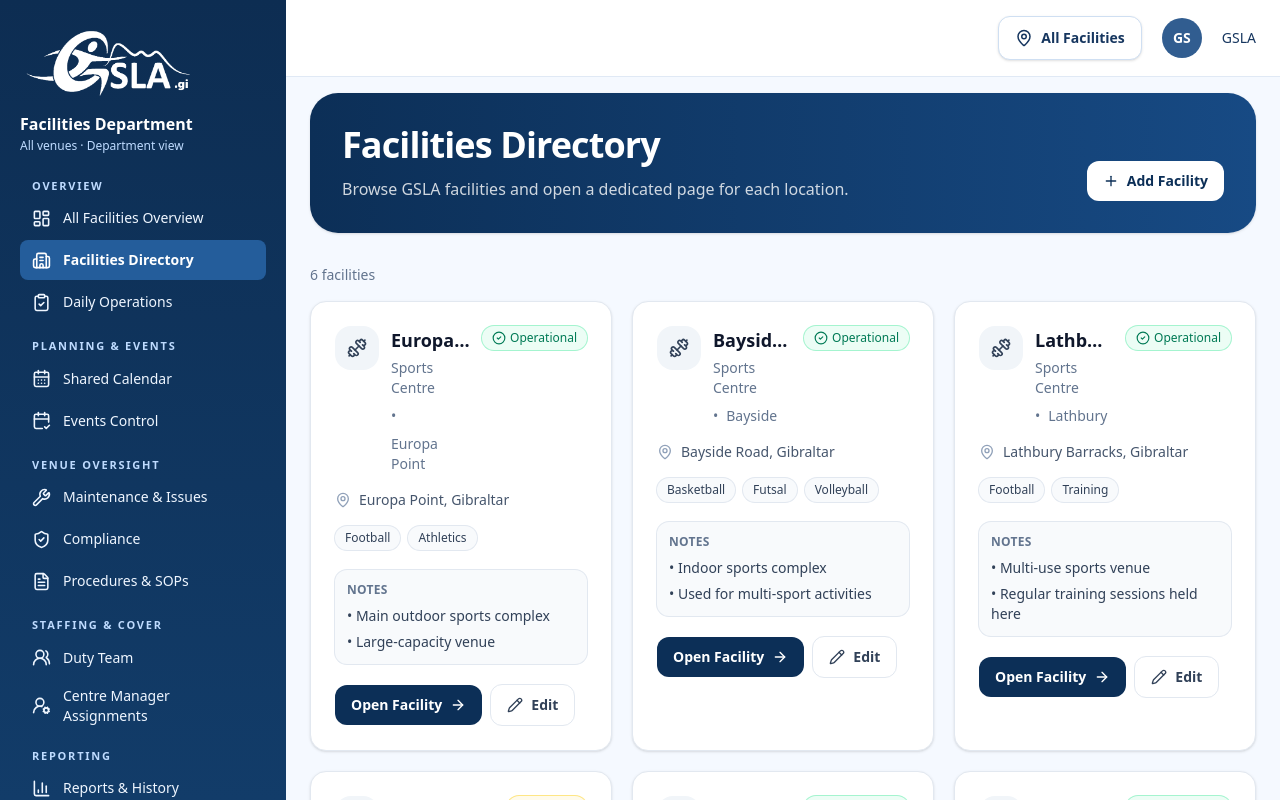
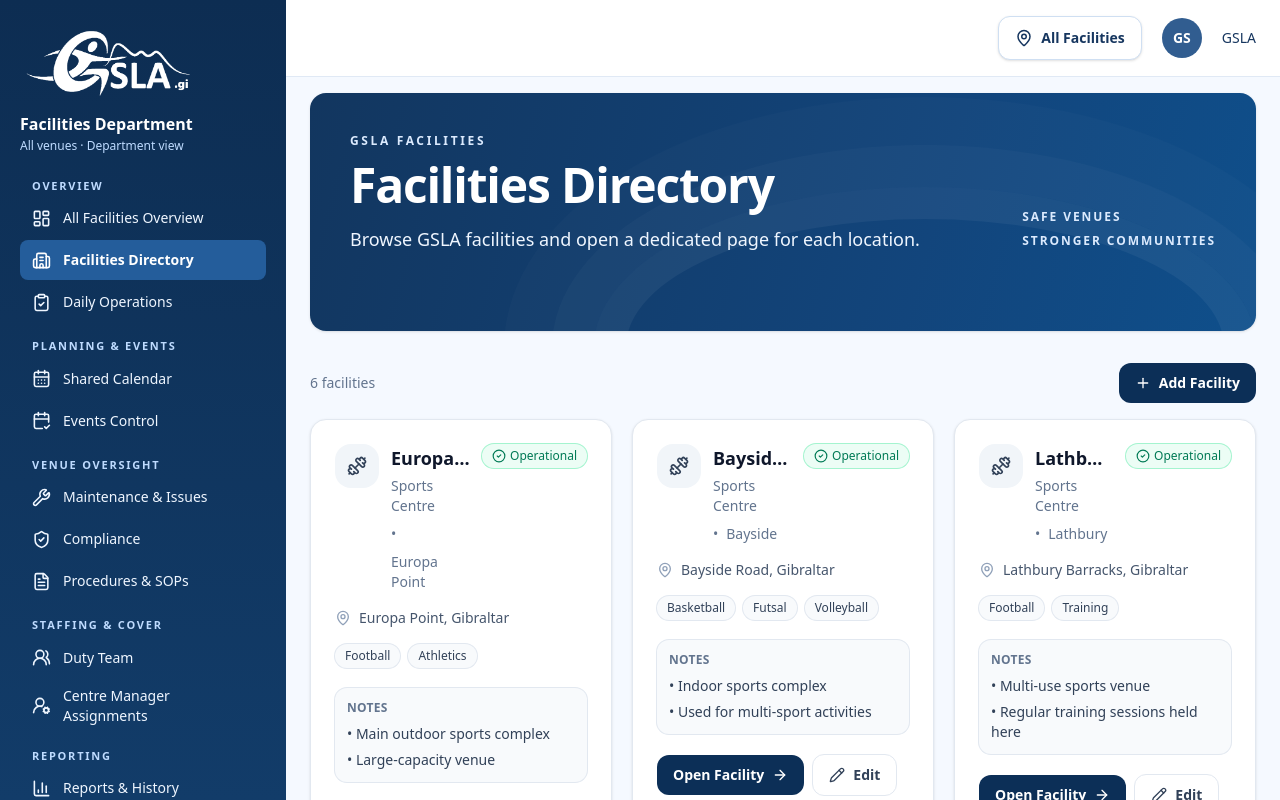
Before and after one commit to gibfesta/gsla-new-sdu, a Next.js app: page /facilities/facilities in a window 1280 px wide. Shown: the top 800 px of the page. Built offline with nearby package versions, Linux system fonts and the light colour scheme.

Commit message:
Standardise Facilities department banners

```diff
--- a/app/facilities/dashboard/page.tsx
+++ b/app/facilities/dashboard/page.tsx
@@ -1,5 +1,6 @@
 import Link from "next/link";
 import { ArrowRight, Building2, Info } from "lucide-react";
+import FacilitiesDepartmentBanner from "@/components/facilities/FacilitiesDepartmentBanner";
 
 // Matches the demonstration venues in the current Facilities Directory.
 // Replace this together with that directory when live venue data is connected.
@@ -15,17 +16,7 @@
 export default function FacilitiesDashboard() {
   return (
     <div className="space-y-4 text-[#112d56]">
-      <section className="relative overflow-hidden rounded-2xl bg-[linear-gradient(105deg,#12365f_0%,#12457c_65%,#0f4f8b_100%)] px-7 py-9 text-white shadow-sm sm:px-10 sm:py-10">
-        <div aria-hidden="true" className="pointer-events-none absolute -bottom-44 right-0 h-80 w-[70%] rounded-[50%] border-[32px] border-white/5 shadow-[0_0_0_42px_rgba(255,255,255,0.025),0_0_0_90px_rgba(255,255,255,0.015)]" />
-        <div className="relative flex flex-wrap items-end justify-between gap-8">
-          <div>
-            <p className="text-xs font-bold uppercase tracking-[0.22em] text-blue-100">GSLA Facilities</p>
-            <h1 className="mt-3 text-3xl font-extrabold tracking-tight sm:text-5xl">Facilities Overview</h1>
-            <p className="mt-4 max-w-2xl text-base leading-7 text-blue-50 sm:text-lg">Monitor all GSLA venues at a glance. Less typing, faster navigation, more time in venues.</p>
-          </div>
-          <p className="text-xs font-semibold uppercase leading-6 tracking-[0.16em] text-blue-100">Safe venues<br />Stronger communities</p>
-        </div>
-      </section>
+      <FacilitiesDepartmentBanner title="Facilities Overview" description="Monitor all GSLA venues at a glance. Less typing, faster navigation, more time in venues." />
 
       <section className="overflow-hidden rounded-2xl border border-[#d5e4f6] bg-white p-4 shadow-sm sm:p-5" aria-labelledby="venues-heading">
           <div className="flex flex-wrap items-start justify-between gap-3">
--- a/app/facilities/duty-team/page.tsx
+++ b/app/facilities/duty-team/page.tsx
@@ -1,13 +1,10 @@
 import { CalendarDays, Info, ShieldCheck, UsersRound } from "lucide-react";
+import FacilitiesDepartmentBanner from "@/components/facilities/FacilitiesDepartmentBanner";
 
 export default function DutyTeamPage() {
   return (
     <div className="space-y-4 text-[#112d56]">
-      <section className="rounded-2xl bg-[linear-gradient(105deg,#12365f_0%,#12457c_65%,#0f4f8b_100%)] px-7 py-9 text-white shadow-sm sm:px-9">
-        <p className="text-xs font-bold uppercase tracking-[0.22em] text-blue-100">GSLA Facilities · Staffing & Cover</p>
-        <h1 className="mt-3 text-3xl font-extrabold sm:text-4xl">Duty Team</h1>
-        <p className="mt-3 max-w-3xl text-blue-50">Select the people on duty for Shift Black, Shift Grey and Shift White.</p>
-      </section>
+      <FacilitiesDepartmentBanner title="Duty Team" description="Select the people on duty for Shift Black, Shift Grey and Shift White." />
 
       <div className="flex items-start gap-3 rounded-xl border border-[#cce2fc] bg-[#eef6ff] px-4 py-3 text-sm leading-6 text-[#35557f]"><Info size={18} className="mt-1 shrink-0 text-[#155ca7]" aria-hidden="true" /><p><strong>Page preview.</strong> Staff records and the duty rota are not connected. No shift staff have been selected and no assignments can be saved yet.</p></div>
 
--- a/app/facilities/events/[eventId]/archive/page.tsx
+++ b/app/facilities/events/[eventId]/archive/page.tsx
@@ -2,6 +2,7 @@
 import { notFound } from "next/navigation";
 import { Archive, ArrowLeft, Info } from "lucide-react";
 import { eventExamples } from "@/components/facilities/eventExamples";
+import FacilitiesDepartmentBanner from "@/components/facilities/FacilitiesDepartmentBanner";
 
 export default async function ArchiveFacilitiesEventPage({ params }: { params: Promise<{ eventId: string }> }) {
   const { eventId } = await params;
@@ -9,7 +10,7 @@
   if (!event) notFound();
   return (
     <div className="space-y-4 text-[#112d56]">
-      <section className="rounded-2xl bg-[linear-gradient(105deg,#12365f_0%,#12457c_65%,#0f4f8b_100%)] px-7 py-9 text-white shadow-sm sm:px-9"><p className="text-xs font-bold uppercase tracking-[0.22em] text-blue-100">GSLA Facilities · Events Control</p><h1 className="mt-3 text-3xl font-extrabold sm:text-4xl">Archive Event</h1><p className="mt-3 max-w-2xl text-blue-50">Review the record before it is removed from the active event register.</p></section>
+      <FacilitiesDepartmentBanner title="Archive Event" description="Review the record before it is removed from the active event register." />
       <section className="rounded-2xl border border-[#d5e4f6] bg-white p-6 shadow-sm" aria-labelledby="archive-heading">
         <div className="flex items-start gap-3"><Archive size={25} className="mt-1 shrink-0 text-[#155ca7]" aria-hidden="true" /><div><h2 id="archive-heading" className="text-xl font-bold">{event.name}</h2><p className="mt-1 text-sm text-[#60799f]">{event.venue} · {event.date} · {event.status}</p></div></div>
         <p className="mt-5 flex items-start gap-2 rounded-xl border border-[#cce2fc] bg-[#eef6ff] px-4 py-3 text-sm leading-6 text-[#35557f]"><Info size={18} className="mt-1 shrink-0 text-[#155ca7]" aria-hidden="true" />Archiving should retain the record for audit and allow an authorised user to restore it. This is a prototype: nothing will be archived until storage and permissions are connected.</p>
--- a/app/facilities/facilities/page.tsx
+++ b/app/facilities/facilities/page.tsx
@@ -2,6 +2,7 @@
 
 import { useRouter } from "next/navigation";
 import { Card, CardContent } from "@/components/ui/card";
+import FacilitiesDepartmentBanner from "@/components/facilities/FacilitiesDepartmentBanner";
 import {
   Plus,
   MapPin,
@@ -146,36 +147,12 @@
 
   return (
     <div className="space-y-8">
-      <section className="overflow-hidden rounded-[28px] bg-gradient-to-r from-[#0C2F57] to-[#174A84] text-white shadow-sm">
-        <div className="flex flex-col gap-6 px-6 py-8 md:flex-row md:items-end md:justify-between md:px-8">
-          <div className="max-w-2xl">
-            <h1 className="text-3xl font-extrabold tracking-tight md:text-4xl">
-              Facilities Directory
-            </h1>
-            <p className="mt-3 text-sm leading-6 text-white/80 md:text-base">
-              Browse GSLA facilities and open a dedicated page for each location.
-            </p>
-          </div>
-
-          <div className="flex flex-wrap gap-3">
-            <button
-              onClick={() => router.push("/facilities/facilities/new")}
-              className="inline-flex items-center gap-2 rounded-xl bg-white px-4 py-2.5 text-sm font-semibold text-[#0C2F57] transition hover:brightness-95"
-            >
-              <Plus size={16} />
-              Add Facility
-            </button>
-          </div>
-        </div>
-      </section>
+      <FacilitiesDepartmentBanner title="Facilities Directory" description="Browse GSLA facilities and open a dedicated page for each location." />
 
       <section>
-        <div className="mb-4 flex items-center justify-between">
-          <div>
-            <p className="text-sm text-slate-500">
-              {MOCK_FACILITIES.length} facilities
-            </p>
-          </div>
+        <div className="mb-4 flex flex-wrap items-center justify-between gap-3">
+          <p className="text-sm text-slate-500">{MOCK_FACILITIES.length} facilities</p>
+          <button onClick={() => router.push("/facilities/facilities/new")} className="inline-flex items-center gap-2 rounded-xl bg-[#0C2F57] px-4 py-2.5 text-sm font-semibold text-white transition hover:brightness-110"><Plus size={16} aria-hidden="true" />Add Facility</button>
         </div>
 
           <div className="grid grid-cols-1 gap-5 md:grid-cols-2 xl:grid-cols-3">
--- /dev/null
+++ b/components/facilities/FacilitiesDepartmentBanner.tsx
@@ -0,0 +1,21 @@
+type FacilitiesDepartmentBannerProps = {
+  title: string;
+  description: string;
+};
+
+// Shared visual treatment for department pages. Venue workspaces retain their own headers.
+export default function FacilitiesDepartmentBanner({ title, description }: FacilitiesDepartmentBannerProps) {
+  return (
+    <section className="relative overflow-hidden rounded-2xl bg-[linear-gradient(105deg,#12365f_0%,#12457c_65%,#0f4f8b_100%)] px-7 py-9 text-white shadow-sm sm:px-10 sm:py-10 sm:min-h-[238px]">
+      <div aria-hidden="true" className="pointer-events-none absolute -bottom-44 right-0 h-80 w-[70%] rounded-[50%] border-[32px] border-white/5 shadow-[0_0_0_42px_rgba(255,255,255,0.025),0_0_0_90px_rgba(255,255,255,0.015)]" />
+      <div className="relative flex flex-wrap items-end justify-between gap-8">
+        <div>
+          <p className="text-xs font-bold uppercase tracking-[0.22em] text-blue-100">GSLA Facilities</p>
+          <h1 className="mt-3 text-3xl font-extrabold tracking-tight sm:text-5xl">{title}</h1>
+          <p className="mt-4 max-w-2xl text-base leading-7 text-blue-50 sm:text-lg">{description}</p>
+        </div>
+        <p className="text-xs font-semibold uppercase leading-6 tracking-[0.16em] text-blue-100">Safe venues<br />Stronger communities</p>
+      </div>
+    </section>
+  );
+}
--- a/components/facilities/SharedCalendarBoard.tsx
+++ b/components/facilities/SharedCalendarBoard.tsx
@@ -7,6 +7,7 @@
   Search, TriangleAlert, UsersRound,
 } from "lucide-react";
 import { facilitiesVenues } from "./venues";
+import FacilitiesDepartmentBanner from "./FacilitiesDepartmentBanner";
 
 type SessionType = "Sport & Training" | "Community" | "Education" | "Competition" | "Maintenance";
 type SampleSession = { venueId: string; slot: number; title: string; type: SessionType; participants?: number; clash?: boolean };
@@ -74,10 +75,7 @@
 
   return (
     <div className="space-y-4 text-[#112d56]">
-      <section className="relative overflow-hidden rounded-2xl bg-[linear-gradient(105deg,#12365f_0%,#12457c_65%,#0f4f8b_100%)] px-7 py-7 text-white shadow-sm sm:px-9">
-        <div aria-hidden="true" className="pointer-events-none absolute -bottom-44 right-0 h-80 w-[70%] rounded-[50%] border-[32px] border-white/5 shadow-[0_0_0_42px_rgba(255,255,255,0.025),0_0_0_90px_rgba(255,255,255,0.015)]" />
-        <div className="relative flex flex-wrap items-end justify-between gap-8"><div><p className="text-xs font-bold uppercase tracking-[0.22em] text-blue-100">GSLA Facilities</p><div className="mt-2 flex flex-wrap items-center gap-4"><h1 className="text-3xl font-extrabold tracking-tight sm:text-4xl">Shared Calendar</h1><span className="rounded-lg border border-blue-300/70 bg-white/10 px-4 py-2 text-sm">Facilities Manager View</span></div><p className="mt-3 max-w-3xl text-base leading-6 text-blue-50">See what is happening across venues, manage resources and spot scheduling clashes.</p></div><p className="text-xs font-semibold uppercase leading-6 tracking-[0.16em] text-blue-100">One timetable<br />Stronger communities</p></div>
-      </section>
+      <FacilitiesDepartmentBanner title="Shared Calendar" description="See what is happening across venues, manage resources and spot scheduling clashes." />
 
       <div className="rounded-xl border border-[#cce2fc] bg-[#eef6ff] px-4 py-3 text-sm leading-6 text-[#35557f]"><Info size={18} className="mr-2 inline text-[#155ca7]" aria-hidden="true" />The venue list is a directory demo. Calendar events are not connected. {example ? <strong>You are viewing illustrative sample sessions and clash markers.</strong> : <span>Use “Preview example day” to see how a populated operations board will look.</span>}</div>
 
```
Also changed, not shown: app/facilities/cm-assignments/page.tsx (+2 -5 lines), app/facilities/daily-operations/page.tsx (+2 -5 lines), app/facilities/events/page.tsx (+2 -7 lines), components/facilities/EventEditor.tsx (+2 -5 lines), components/facilities/FacilitiesDepartmentModule.tsx (+3 -5 lines).
